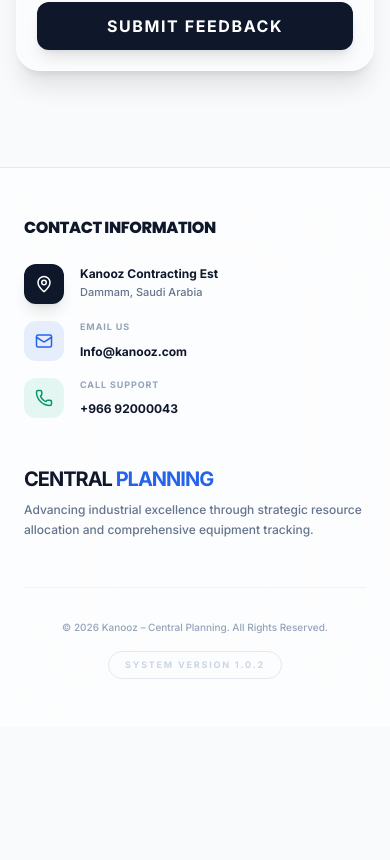
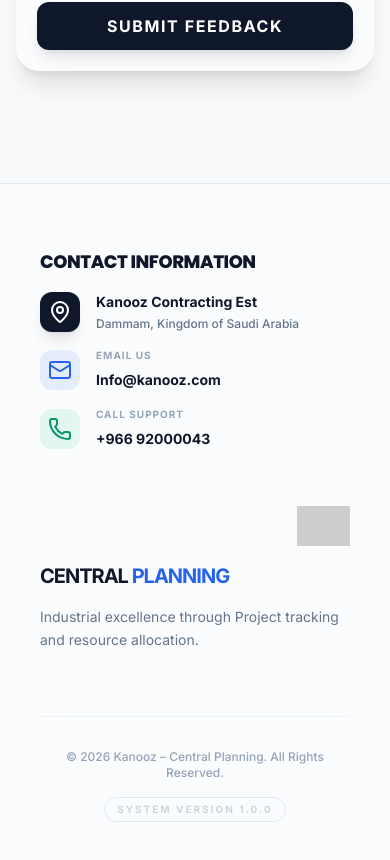
Before and after one commit to KanoozCP/safety, a plain HTML site: page index.html in a window 390 px wide. Shown: the part 880-1740 px from the top of the page. Before the commit the page ends 1607 px from the top, so only its background shows below. Drawn offline with nearby package versions, Linux system fonts and the light colour scheme; sample sign-in values are in the browser's storage; grey boxes are pictures that could not be loaded.

Commit message:
Refactor index.html for clarity and structure
Removed unused CSS variables, updated z-index for glass header, and modified footer structure. Adjusted links and improved comments for clarity.

```diff
--- a/index.html
+++ b/index.html
@@ -9,11 +9,6 @@
     <script src="https://cdn.tailwindcss.com"></script>
     <style>
         @import url('https://fonts.googleapis.com/css2?family=Inter:wght@400;500;600;700&family=Poppins:wght@600;700;800&display=swap');
-
-        :root {
-            --font-sans: "Inter", ui-sans-serif, system-ui, sans-serif;
-            --font-display: "Poppins", ui-sans-serif, system-ui, sans-serif;
-        }
 
         body {
             font-family: 'Inter', sans-serif;
@@ -40,11 +35,12 @@
         .glass-header {
             position: sticky;
             top: 0;
-            z-index: 50;
+            z-index: 1000;
             background: rgba(255, 255, 255, 0.6);
             backdrop-filter: blur(20px);
             border-bottom: 1px solid rgba(255, 255, 255, 0.2);
             transition: transform 0.3s;
+            box-shadow: 0 1px 2px rgba(0,0,0,0.05);
         }
 
         .glass-bg {
@@ -79,18 +75,6 @@
             animation: spin 0.6s linear infinite;
             display: none;
         }
-
-        .watermark {
-            position: fixed;
-            inset: 0;
-            pointer-events: none;
-            z-index: 0;
-            overflow: hidden;
-            opacity: 0.03;
-            display: flex;
-            align-items: center;
-            justify-content: center;
-        }
     </style>
 </head>
 <body>
@@ -98,7 +82,7 @@
         <img src="https://lh3.googleusercontent.com/d/1oQr4RoR9ON5vK6U_oIN2hW0HdnpEloO8" alt="Watermark" style="width: 600px; max-width: 80vw;">
     </div>
 
-    <!-- Header -->
+    <!-- Header (Matching Portal) -->
     <header id="mainHeader" class="glass-header">
         <div class="max-w-7xl mx-auto px-6 h-20 md:h-24 flex items-center justify-between">
             <a href="https://kanooz.com/" target="_blank" class="flex items-center gap-4 group shrink-0">
@@ -119,7 +103,7 @@
 
     <!-- Main Content -->
     <main class="relative z-10 max-w-3xl mx-auto px-4 py-8 sm:py-12">
-        <a href="https://kanoozcp.github.io/" class="inline-flex items-center gap-2 text-slate-400 hover:text-blue-600 font-bold text-[10px] uppercase tracking-widest mb-8 transition-colors group">
+        <a href="index.html" class="inline-flex items-center gap-2 text-slate-400 hover:text-blue-600 font-bold text-[10px] uppercase tracking-widest mb-8 transition-colors group">
             <i data-lucide="arrow-left" class="w-4 h-4"></i> Back to Portal
         </a>
 
@@ -170,64 +154,49 @@
         </form>
     </main>
 
-    <!-- Footer -->
-    <footer class="mt-16 sm:mt-24 border-t border-slate-200 bg-white bg-opacity-60 backdrop-blur-3xl relative z-10 w-full">
-        <div class="max-w-7xl mx-auto px-6 py-12 sm:py-16">
-            <div class="grid grid-cols-1 lg:grid-cols-12 gap-10 sm:gap-12 items-start">
-
-                <!-- Contact Info -->
-                <div class="lg:col-span-5 space-y-6 sm:space-y-8">
-                    <h4 class="text-slate-900 font-black text-base sm:text-lg tracking-tight uppercase">Contact Information</h4>
-                    <div class="space-y-4 sm:space-y-6">
+    <!-- Footer (Matching Portal) -->
+    <footer class="mt-20 border-t border-slate-200 bg-white/40 backdrop-blur-3xl relative z-10 w-full px-4">
+        <div class="max-w-7xl mx-auto px-6 py-16">
+            <div class="grid grid-cols-1 lg:grid-cols-12 gap-12 items-start">
+                <div class="lg:col-span-5 space-y-6">
+                    <div class="space-y-4">
+                        <h4 class="text-slate-900 font-black text-lg tracking-tight uppercase">Contact Information</h4>
+                        <div class="space-y-4">
                             <div class="flex items-center gap-4">
-                            <div class="w-10 h-10 sm:w-11 sm:h-11 rounded-xl bg-slate-900 text-white flex items-center justify-center shadow-lg">
-                                <i data-lucide="map-pin" class="w-[18px] h-[18px]"></i>
-                            </div>
+                                <div class="w-10 h-10 rounded-xl bg-slate-900 text-white flex items-center justify-center shadow-lg"><i data-lucide="map-pin"></i></div>
                                 <div>
-                                <p class="text-slate-900 font-bold text-xs sm:text-sm leading-none mb-1">Kanooz Contracting Est</p>
-                                <p class="text-slate-500 text-[11px] sm:text-xs font-medium">Dammam, Saudi Arabia</p>
+                                    <p class="text-slate-900 font-bold text-sm mb-1">Kanooz Contracting Est</p>
+                                    <p class="text-slate-500 text-xs font-medium">Dammam, Kingdom of Saudi Arabia</p>
                                 </div>
                             </div>
                             <div class="flex items-center gap-4">
-                            <a href="mailto:Info@kanooz.com" class="w-10 h-10 sm:w-11 sm:h-11 rounded-xl bg-blue-600 bg-opacity-10 text-blue-600 flex items-center justify-center transition-all hover:bg-blue-600 hover:text-white">
-                                <i data-lucide="mail" class="w-[18px] h-[18px]"></i>
-                            </a>
+                                <a href="mailto:Info@kanooz.com" class="w-10 h-10 rounded-xl bg-blue-600/10 text-blue-600 flex items-center justify-center"><i data-lucide="mail"></i></a>
                                 <div>
-                                <p class="text-slate-400 text-[9px] sm:text-[10px] font-bold uppercase tracking-widest mb-1">Email Us</p>
-                                <a href="mailto:Info@kanooz.com" class="text-slate-900 font-bold text-xs sm:text-sm">Info@kanooz.com</a>
+                                    <p class="text-slate-400 text-[10px] font-bold uppercase tracking-widest mb-1">Email Us</p>
+                                    <a href="mailto:Info@kanooz.com" class="text-slate-900 font-bold text-sm">Info@kanooz.com</a>
                                 </div>
                             </div>
                             <div class="flex items-center gap-4">
-                            <a href="tel:+96692000043" class="w-10 h-10 sm:w-11 sm:h-11 rounded-xl bg-emerald-500 bg-opacity-10 text-emerald-600 flex items-center justify-center transition-all hover:bg-emerald-500 hover:text-white">
-                                <i data-lucide="phone" class="w-[18px] h-[18px]"></i>
-                            </a>
+                                <a href="tel:+96692000043" class="w-10 h-10 rounded-xl bg-emerald-500/10 text-emerald-600 flex items-center justify-center"><i data-lucide="phone"></i></a>
                                 <div>
-                                <p class="text-slate-400 text-[9px] sm:text-[10px] font-bold uppercase tracking-widest mb-1">Call Support</p>
-                                <a href="tel:+96692000043" class="text-slate-900 font-bold text-xs sm:text-sm">+966 92000043</a>
+                                    <p class="text-slate-400 text-[10px] font-bold uppercase tracking-widest mb-1">Call Support</p>
+                                    <a href="tel:+96692000043" class="text-slate-900 font-bold text-sm">+966 92000043</a>
                                 </div>
                             </div>
                         </div>
                     </div>
-
-                <!-- About Section -->
+                </div>
                 <div class="lg:col-span-7 lg:text-right flex flex-col pt-2">
-                    <img src="https://kanooz.com/assets/images/logo.png" alt="Kanooz" class="h-10 ml-auto opacity-50 grayscale hover:grayscale-0 transition-all hidden sm:block mb-6">
-                    <div class="space-y-2 sm:space-y-3">
-                        <p class="text-slate-900 font-black text-xl sm:text-2xl md:text-3xl tracking-tighter uppercase leading-tight">
-                            Central <span class="text-blue-600">Planning</span>
-                        </p>
-                        <p class="text-slate-500 text-xs sm:text-sm max-w-sm ml-auto leading-relaxed font-medium">
-                            Advancing industrial excellence through strategic resource allocation and comprehensive equipment tracking.
-                        </p>
+                    <div class="space-y-4">
+                        <img src="https://kanooz.com/assets/images/logo.png" alt="Kanooz" class="h-10 ml-auto opacity-50 grayscale">
+                        <p class="text-slate-900 font-black text-xl tracking-tighter uppercase">Central <span class="text-blue-600">Planning</span></p>
+                        <p class="text-slate-500 text-sm max-w-md ml-auto leading-relaxed">Industrial excellence through Project tracking and resource allocation.</p>
                     </div>
                 </div>
             </div>
-
-            <div class="mt-12 sm:mt-16 pt-8 border-t border-slate-200 border-opacity-50 flex flex-col items-center justify-center text-center gap-4 sm:gap-6">
-                <p class="text-slate-400 text-[10px] sm:text-xs font-medium">© 2026 Kanooz – Central Planning. All Rights Reserved.</p>
-                <span class="text-[9px] sm:text-[10px] font-bold text-slate-300 uppercase tracking-[0.2em] px-4 py-1.5 border border-slate-200 rounded-full cursor-default hover:border-slate-300 transition-colors">
-                    System Version 1.0.2
-                </span>
+            <div class="mt-16 pt-8 border-t border-slate-200/50 text-center gap-4">
+                <p class="text-slate-400 text-xs font-medium">© 2026 Kanooz – Central Planning. All Rights Reserved.</p>
+                <span class="text-[10px] font-bold text-slate-300 uppercase tracking-[0.2em] px-3 py-1 border border-slate-200 rounded-full inline-block mt-4">System Version 1.0.0</span>
             </div>
         </div>
     </footer>
@@ -236,11 +205,10 @@
         lucide.createIcons();
         const SCRIPT_URL = 'https://script.google.com/macros/s/AKfycbxKEkXum_-L99ysUufPHM5oV_cA7R4dFrrh6eD8D1u0jPNCnSXOeA2IdbjnaCHYPTBrrw/exec';
 
-        // Check Authentication - Shared state with React app
+        // AUTHENTICATION CHECK
         const savedUser = localStorage.getItem('kanooz_user');
         if (!savedUser) {
-            // Redirect to main portal for login if accessed directly
-            window.location.href = 'https://kanoozcp.github.io/';
+            window.location.href = 'index.html'; // Redirect to login if not authenticated
         }
         const user = JSON.parse(savedUser);
 
@@ -255,8 +223,6 @@
             btn.disabled = true;
             btnText.style.display = 'none';
             spinner.style.display = 'block';
-            successMsg.classList.add('hidden');
-            errorMsg.classList.add('hidden');
 
             const formData = {
                 name: e.target.name.value,
@@ -265,7 +231,7 @@
                 projectName: e.target.projectName.value,
                 costCenter: e.target.costCenter.value,
                 feedback: e.target.feedback.value,
-                email: user.email // Include logged in user email
+                email: user.email // Capturing the logged in user's email
             };
 
             try {
@@ -277,9 +243,7 @@
 
                 successMsg.classList.remove('hidden');
                 e.target.reset();
-                setTimeout(() => {
-                    window.location.href = 'index.html';
-                }, 3000);
+                setTimeout(() => { window.location.href = 'index.html'; }, 3000);
             } catch (err) {
                 errorMsg.classList.remove('hidden');
             } finally {
```
Lines whose indentation alone changed are shown as unchanged.
